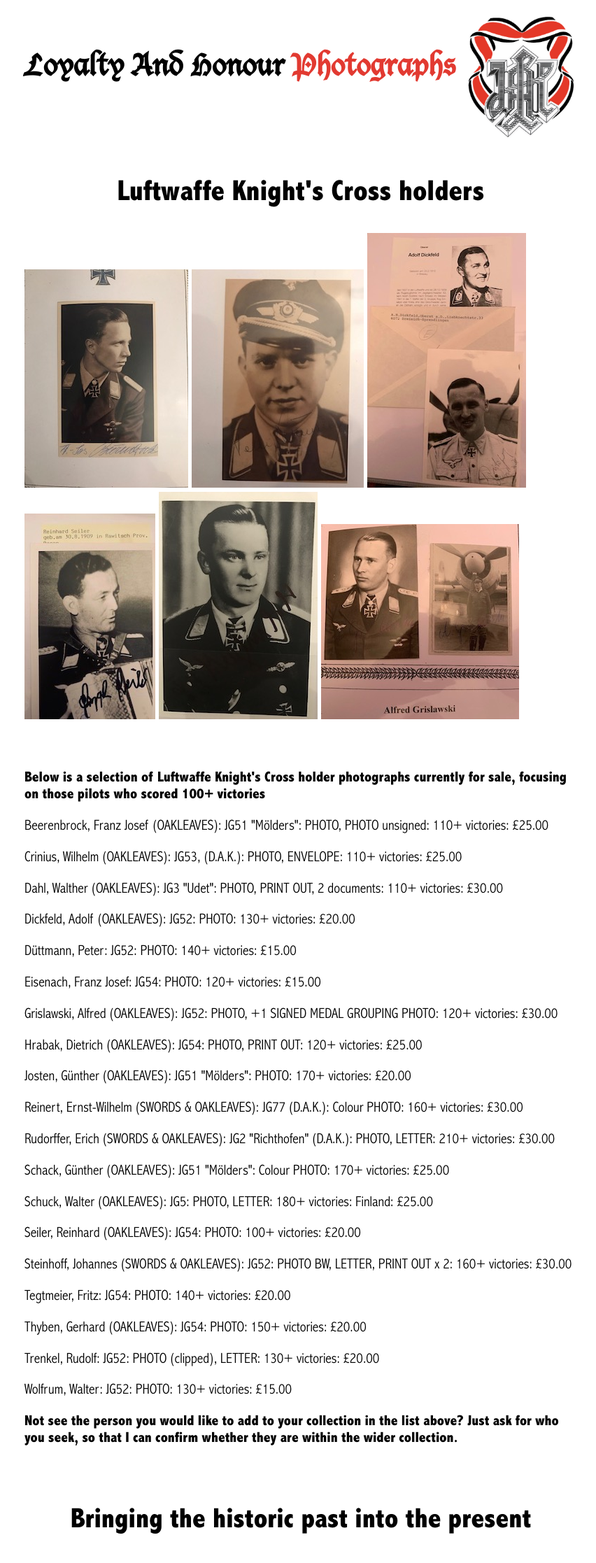
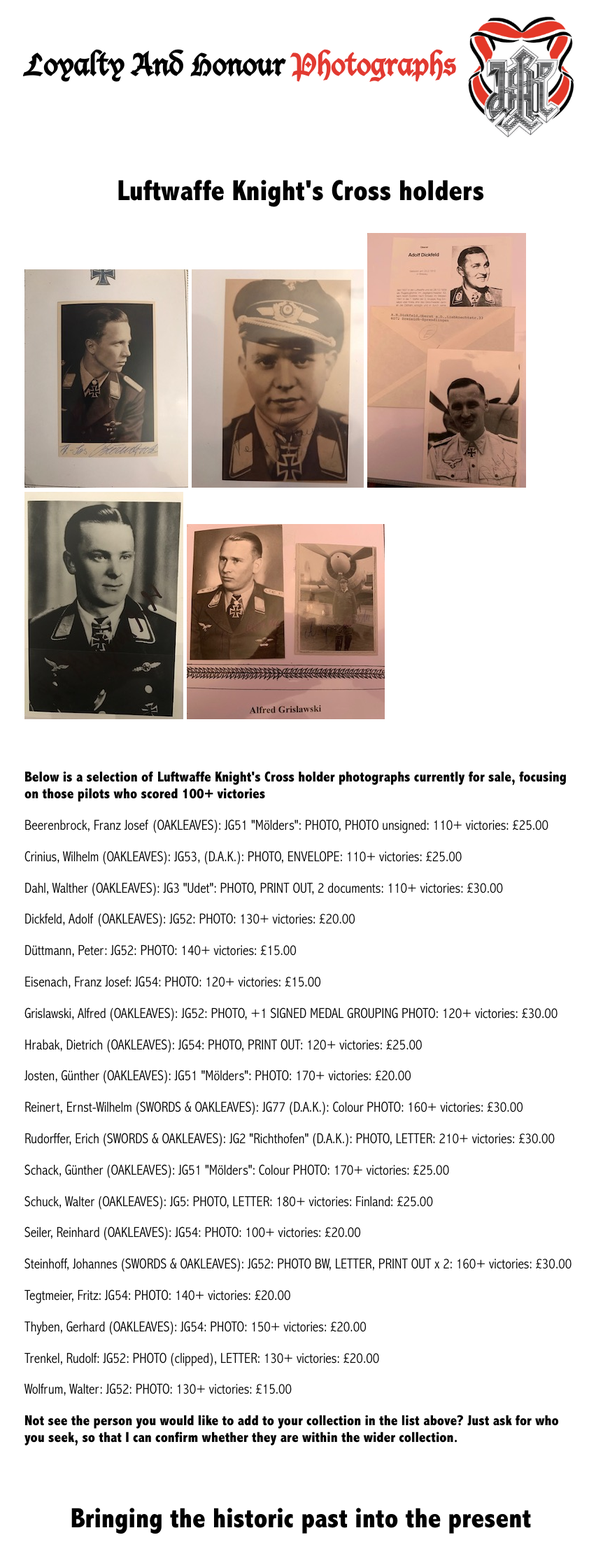
Before and after one commit to lahphotographs/lahphotographs.github.com, a Jekyll site: the page built from luftwaffe_photos.md, in a window 1280 px wide. Shown: the whole page at 70% size, without its empty margins (210-1062 px from the left). Built offline with Jekyll 4.4.1, drawn with Linux system fonts in a browser that asks for light colours.

Commit message:
Update luftwaffe_photos.md

```diff
--- a/luftwaffe_photos.md
+++ b/luftwaffe_photos.md
@@ -9,7 +9,6 @@ permalink: /luftwaffe_photos.html
 <img src="./assets/Beerenbrock.jpg"/>
 <img src="./assets/Duttmann 2.jpg"/>
 <img src="./assets/Adolf Dickfield.jpeg"/>
-<img src="./assets/Seiler.jpeg"/>
 <img src="./assets/Tegtmeier 2.jpeg"/>
 <img src="./assets/Alfred Grislawski.jpeg"/>
 </p>
```
